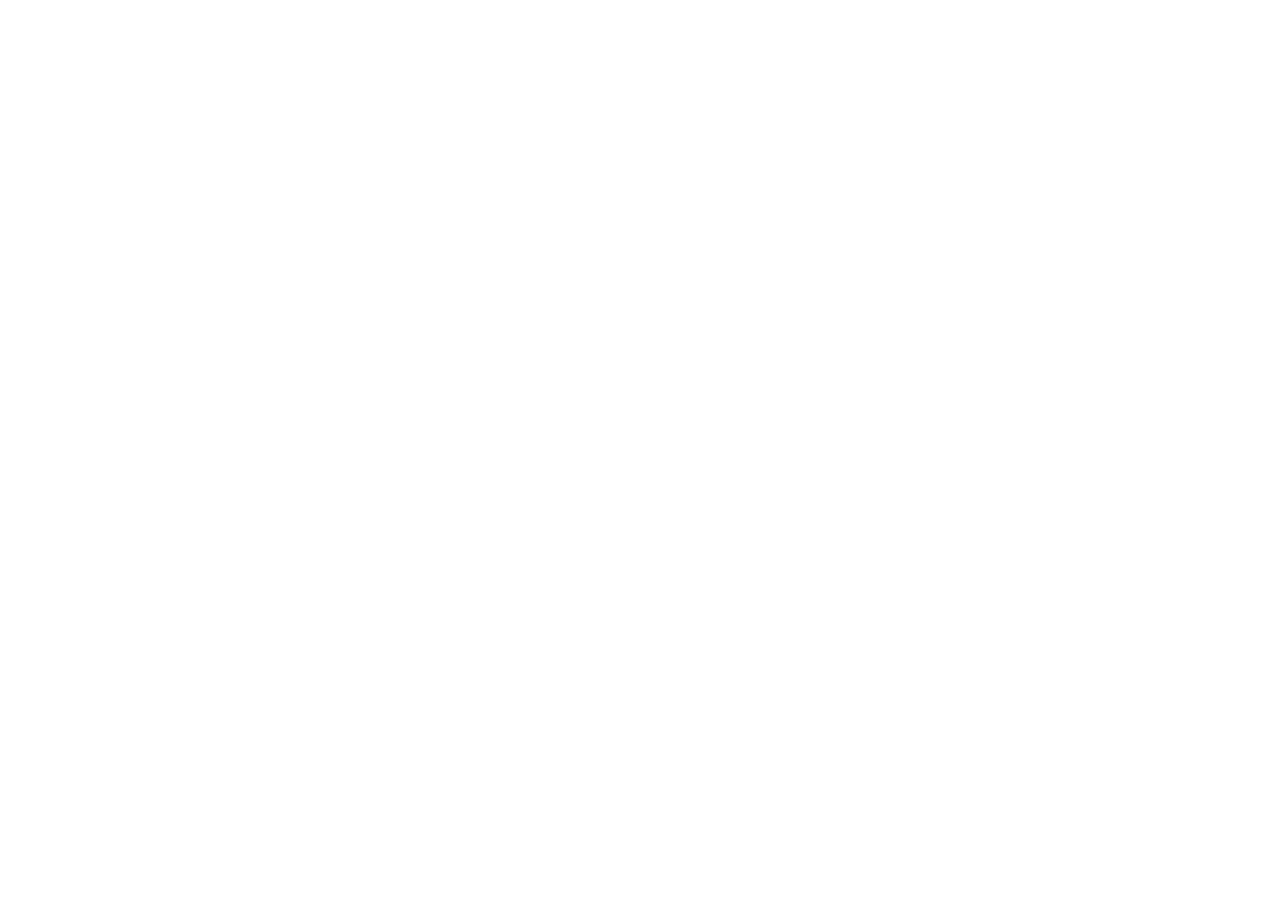
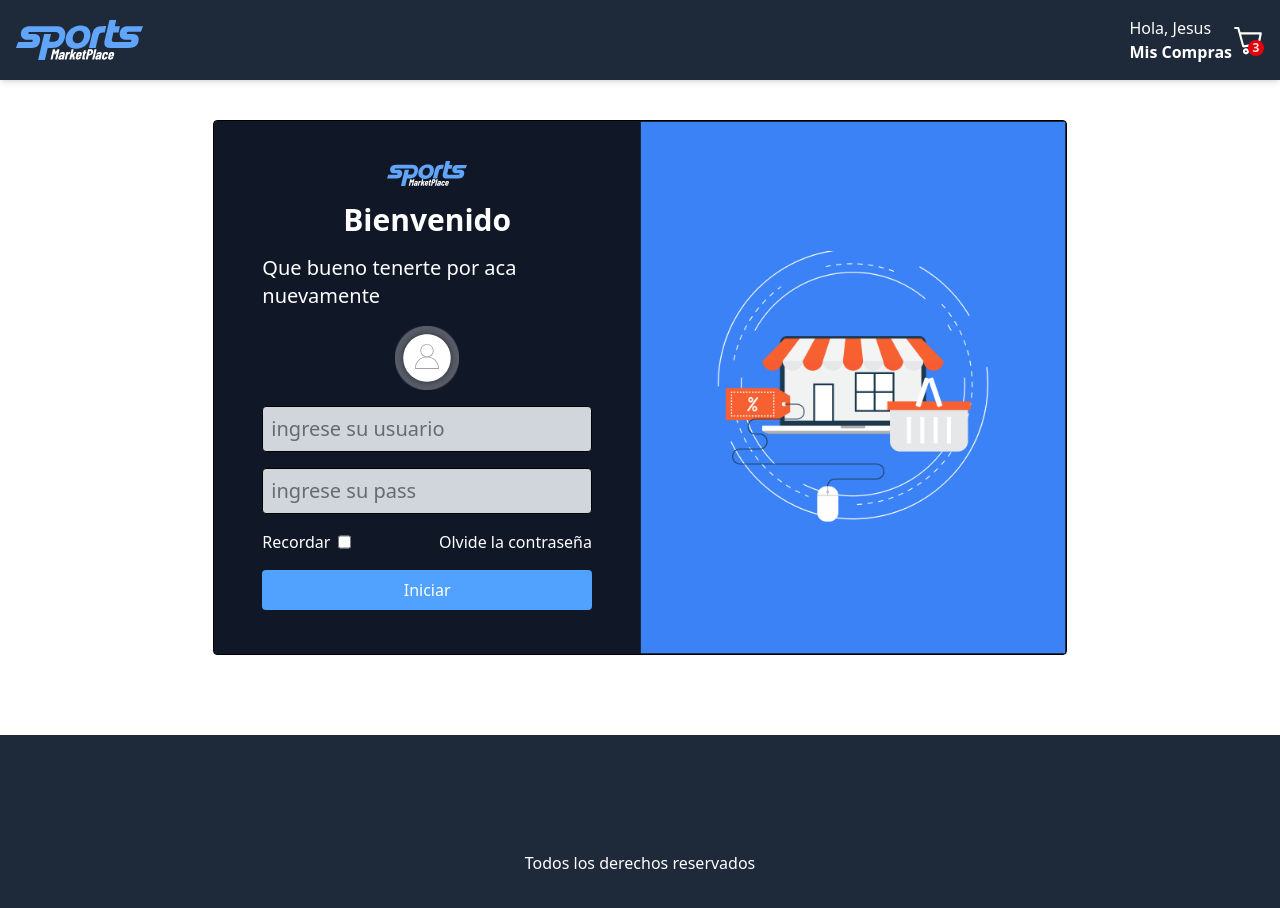
Before and after one commit to camunoz2/sport_market, a React (Vite) app in the folder frontend/: page /login in a window 1280 px wide. Before the commit this address had no page. Shown: the top 908 px of the page. Before the commit the page ends 800 px from the top, so only its background shows below. Built offline with nearby package versions, Linux system fonts and the light colour scheme.

Commit message:
agregue imagenes y cree vista del login y sel userinput

```diff
--- /dev/null
+++ b/frontend/src/components/user-input.jsx
@@ -0,0 +1,16 @@
+import PropTypes from "prop-types";
+
+const UserInput = ({ placeholder }) => {
+  return (
+    <input
+      className="bg-gray-300 border border-black rounded-sm px-2 py-2 text-xl text-black w-full"
+      placeholder={placeholder}
+    />
+  );
+};
+
+export default UserInput;
+
+UserInput.propTypes = {
+  placeholder: PropTypes.string.isRequired,
+};
--- /dev/null
+++ b/frontend/src/pages/Login.jsx
@@ -0,0 +1,43 @@
+import Footer from "../components/footer";
+import Header from "../components/header";
+import UserInput from "../components/user-input";
+
+function Login() {
+  return (
+    <>
+      <Header />
+      <div className="container mx-auto flex items-center justify-center">
+        <div className="grid grid-cols-2 border border-black rounded-sm w-2/3 my-10">
+          <div className="flex flex-col bg-gray-900 items-center text-white px-12 gap-4 py-10">
+            <img src="/logo.svg" alt="logo" className="w-20" />
+            <h2 className="text-3xl font-bold">Bienvenido</h2>
+            <p className="text-xl font-light">
+              Que bueno tenerte por aca nuevamente
+            </p>
+            <img src="/usericon.svg" alt="user icon" className="w-16" />
+            <UserInput placeholder="ingrese su usuario" />
+            <UserInput placeholder="ingrese su pass" />
+            <div className="flex justify-between w-full">
+              <div className="flex gap-2">
+                <p>Recordar</p>
+                <input type="checkbox" />
+              </div>
+              <div>
+                <p>Olvide la contraseña</p>
+              </div>
+            </div>
+            <button className="border-sm bg-blue-400 py-2 px-2 rounded-sm w-full">
+              Iniciar
+            </button>
+          </div>
+          <div className="relative">
+            <img src="/login.png" alt="loginimg" className="object-cover" />
+          </div>
+        </div>
+      </div>
+      <Footer />
+    </>
+  );
+}
+
+export default Login;
--- a/frontend/src/routes/AppRouter.jsx
+++ b/frontend/src/routes/AppRouter.jsx
@@ -1,12 +1,14 @@
 import { BrowserRouter, Routes, Route } from "react-router";
 import Home from "../pages/Home.jsx";
 import ProductDetail from "../pages/ProductDetail.jsx";
+import Login from "../pages/Login.jsx";
 
 const AppRouter = () => {
   return (
     <BrowserRouter>
       <Routes>
         <Route path="/" element={<Home />} />
+        <Route path="/login" element={<Login />} />
         <Route path="/productos/:id" element={<ProductDetail />} />
       </Routes>
     </BrowserRouter>
```
Also changed, not shown: frontend/public/login.png (added), frontend/public/usericon.svg (added).
